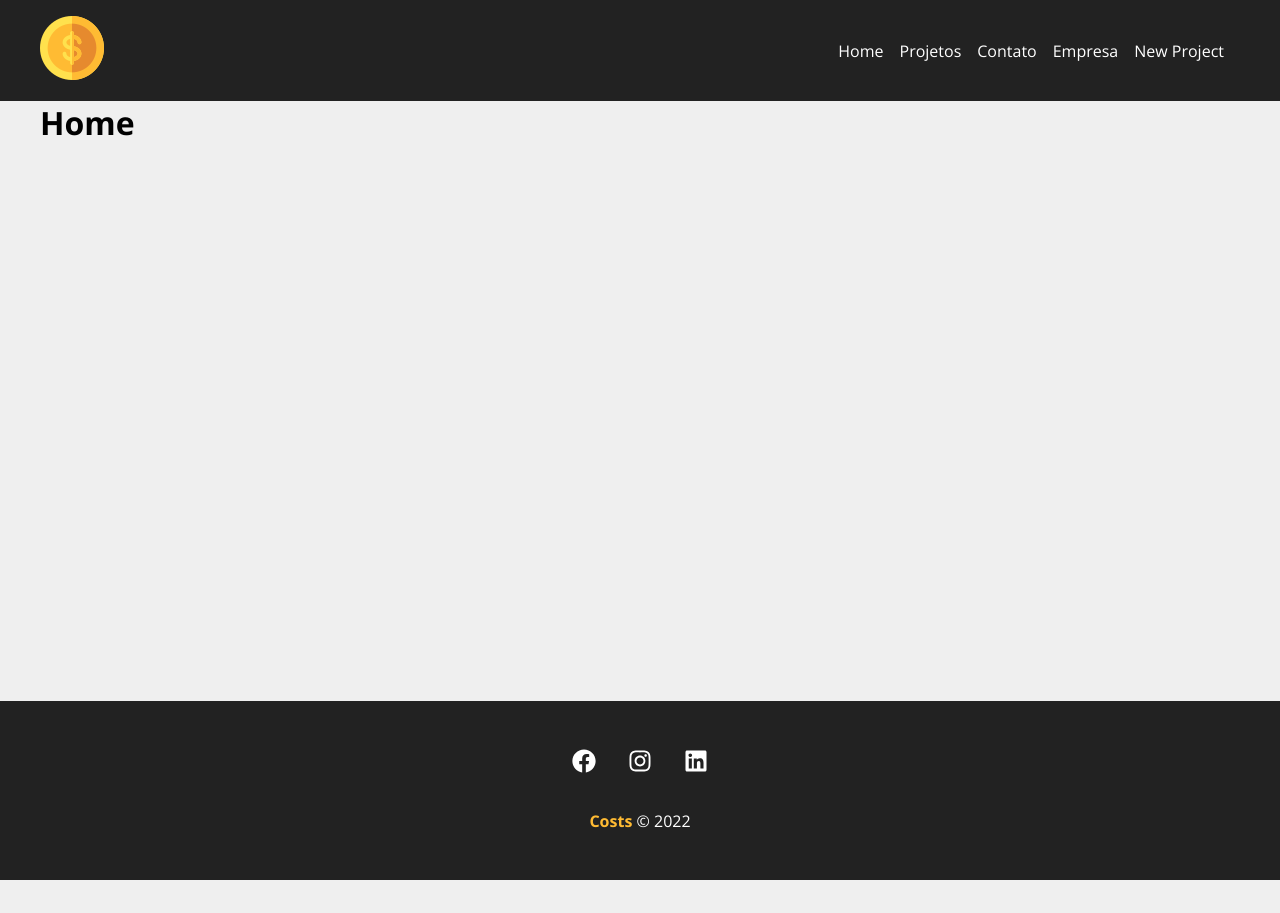
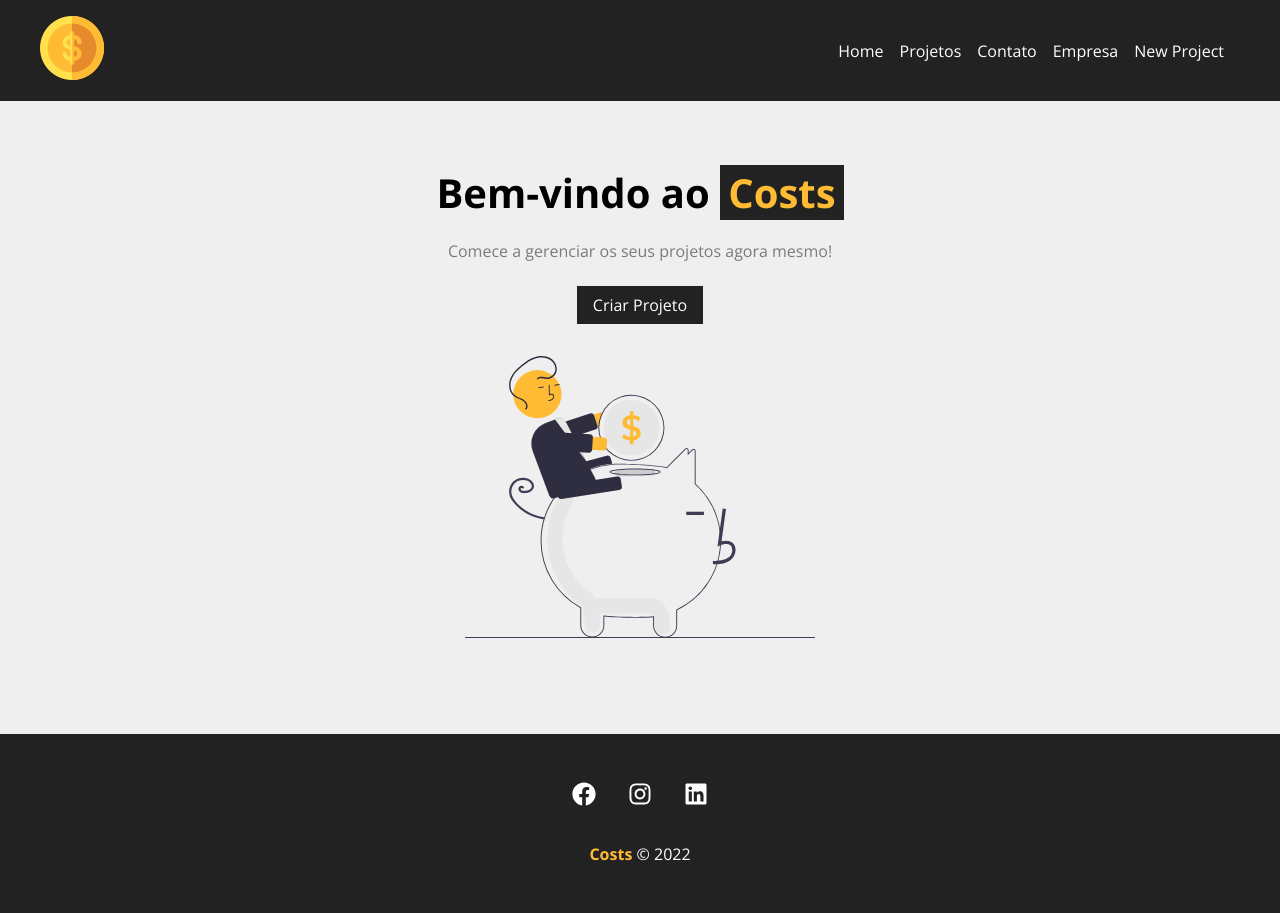
Before and after one commit to Lucas-Terto/Costs-React-Project, a React (Create React App) app: page / in a window 1280 px wide. Before the commit the page ends 880 px from the top, so only its background shows below. Built offline with nearby package versions, Linux system fonts and the light colour scheme.

Commit message:
Criação da Home

```diff
--- /dev/null
+++ b/src/components/layout/LinkButton.jsx
@@ -0,0 +1,14 @@
+import React from 'react'
+import { Link } from 'react-router-dom';
+
+import styles from './LinkButton.module.css'
+
+const LinkButton = ({to, text}) => {
+  return (
+    <Link className={styles.btn} to={to}>
+        {text}
+    </Link>
+  )
+}
+
+export default LinkButton
--- /dev/null
+++ b/src/components/layout/LinkButton.module.css
@@ -0,0 +1,11 @@
+.btn {
+    background-color: #222;
+    color: #fff;
+    padding: .5em 1em;
+    text-decoration: none;
+    transition: .5s;
+}
+
+.btn:hover {
+    color: #ffbb33;
+}
--- a/src/components/pages/Home.jsx
+++ b/src/components/pages/Home.jsx
@@ -1,8 +1,17 @@
 import React from 'react'
+
+import styles from './Home.module.css'
+import savings from '../../img/savings.svg'
+import LinkButton from '../layout/LinkButton'
 
 const Home = () => {
   return (
-    <h1>Home</h1>
+    <section className={styles.home_container}>
+      <h1>Bem-vindo ao <span>Costs</span></h1>
+      <p>Comece a gerenciar os seus projetos agora mesmo!</p>
+      <LinkButton to="/newproject" text="Criar Projeto"/>
+      <img src={savings} alt="Costs" />
+    </section>
   )
 }
 
--- /dev/null
+++ b/src/components/pages/Home.module.css
@@ -0,0 +1,29 @@
+.home_container {
+    width: 100%;
+    display: flex;
+    flex-direction: column;
+    align-items: center;
+    justify-content: center;
+    padding: 4em;
+}
+
+.home_container h1 {
+    font-size: 2.5em;
+    margin-bottom: .5em;
+}
+
+.home_container h1 span {
+    color: #ffbb33;
+    padding: 0 .2em;
+    background-color: #222;
+}
+
+.home_container p {
+    margin-bottom: 1.5em;
+    color: #7b7b7b;
+}
+
+.home_container img {
+    width: 350px;
+    margin: 2em 0;
+}
```
